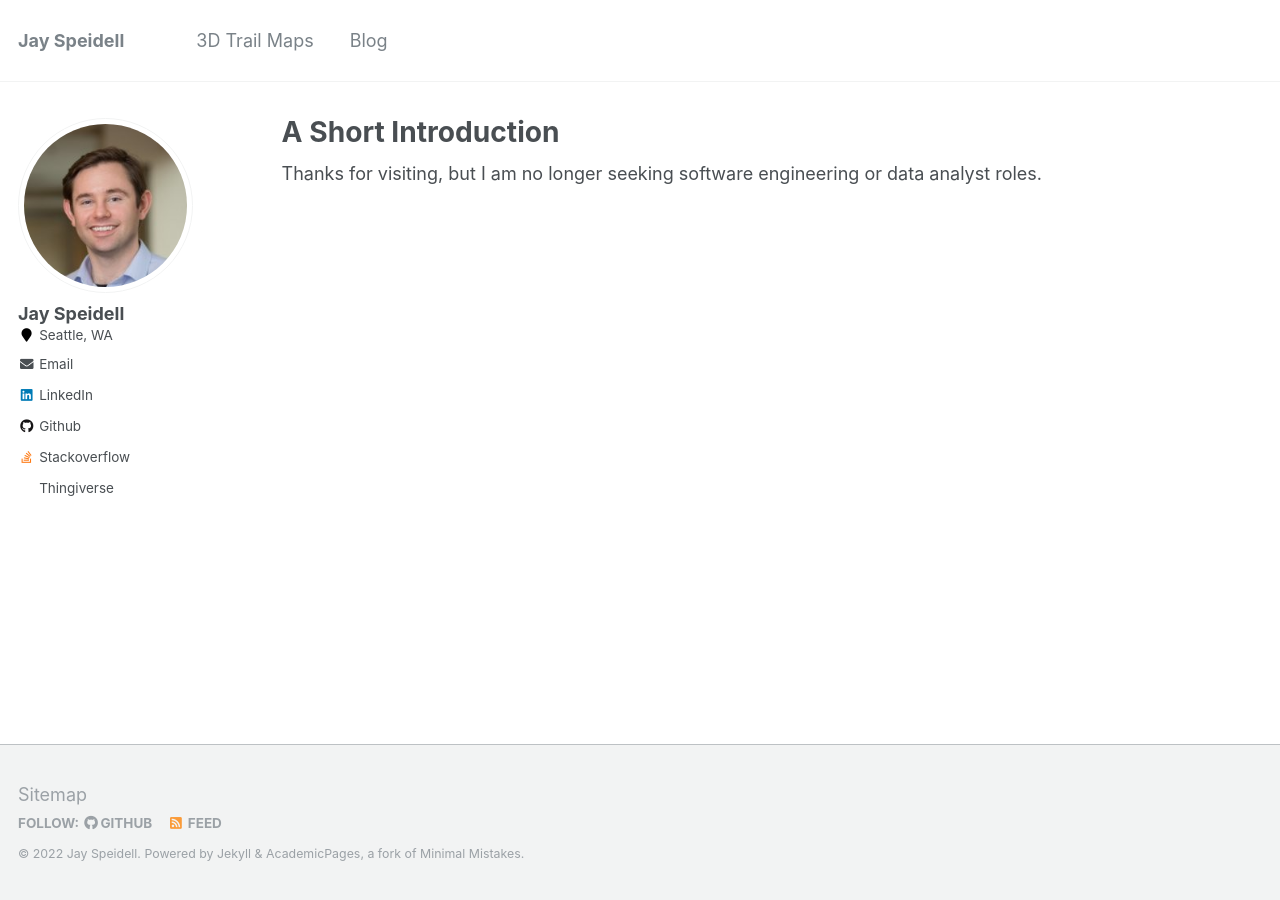
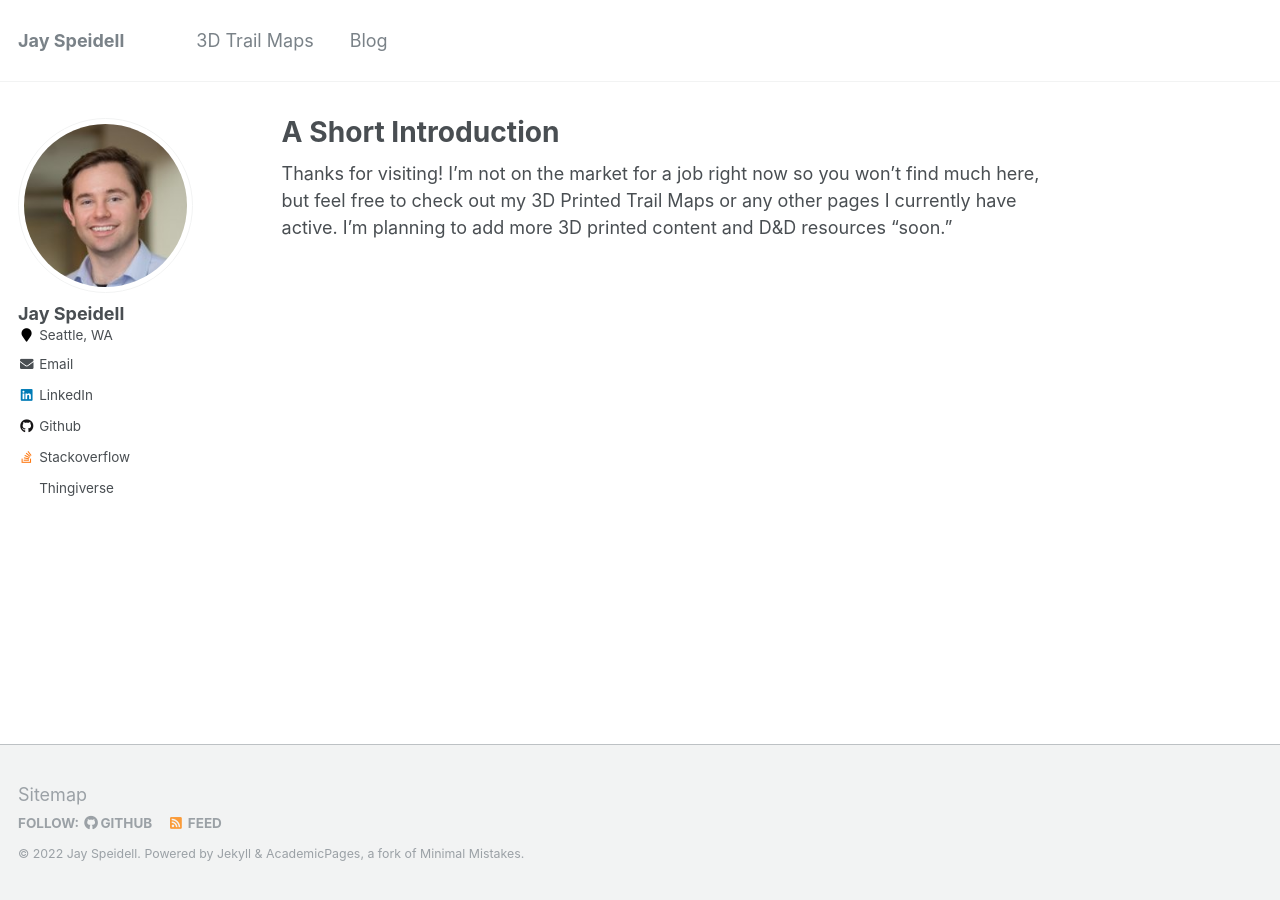
Before and after one commit to jayspeidell/jayspeidell.github.io, a Jekyll site: the page built from _pages/about.md, in a window 1280 px wide. Built offline with Jekyll 4.4.1, drawn with Linux system fonts in a browser that asks for light colours.

Commit message:
Update about.md

```diff
--- a/_pages/about.md
+++ b/_pages/about.md
@@ -8,4 +8,4 @@ redirect_from:
   - /about.html
 ---
 
-Thanks for visiting, but I am no longer seeking software engineering or data analyst roles.
+Thanks for visiting! I'm not on the market for a job right now so you won't find much here, but feel free to check out my 3D Printed Trail Maps or any other pages I currently have active. I'm planning to add more 3D printed content and D&D resources "soon."
```
